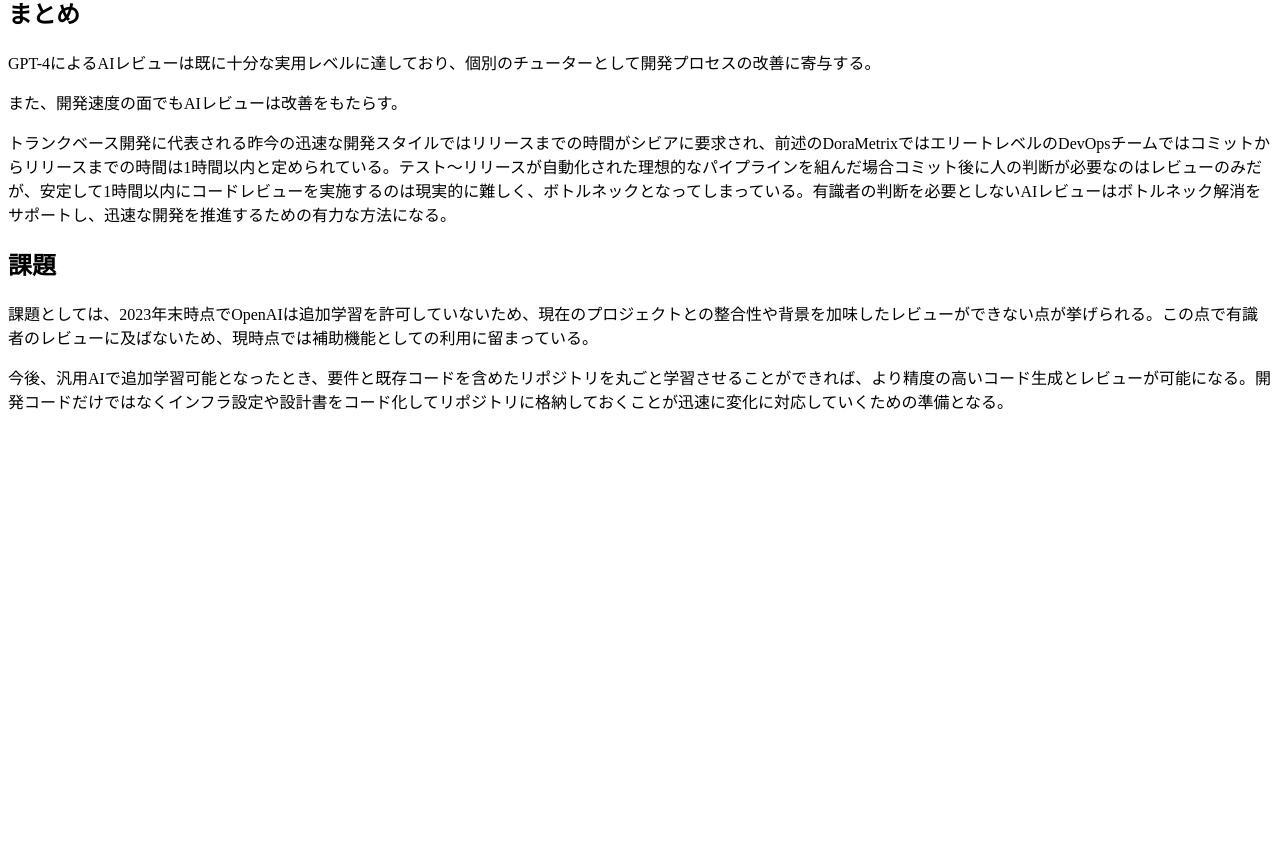
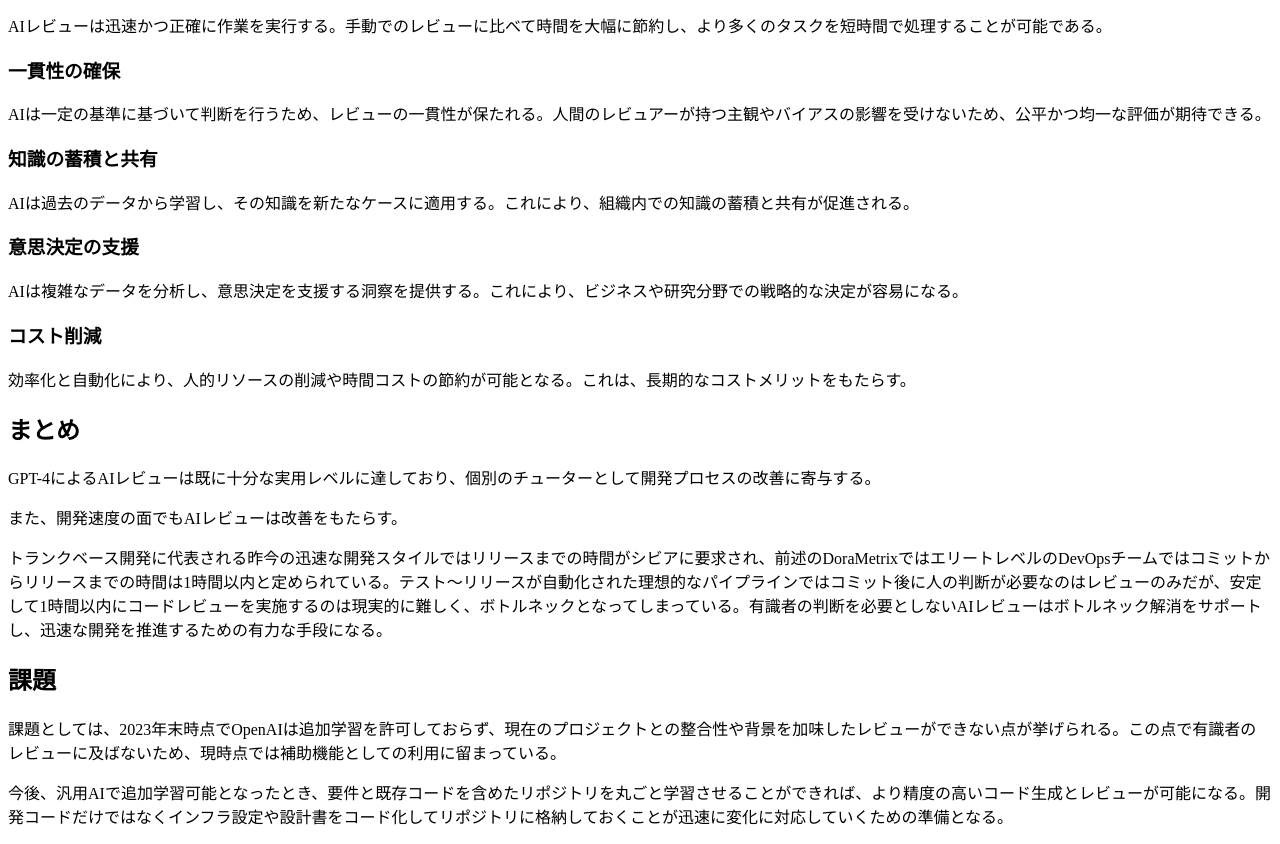
Before and after one commit to gongyong/docs, a Next.js app: page /ai_review/effects_of_aireview in a window 1280 px wide. Shown: the part 1620-2464 px from the top of the page. Before the commit the page ends 2049 px from the top, so only its background shows below. Built offline with nearby package versions, Linux system fonts and the light colour scheme.

Commit message:
ドキュメントレビューのスクショ追加

```diff
--- a/pages/ai_review/effects_of_aireview.mdx
+++ b/pages/ai_review/effects_of_aireview.mdx
@@ -30,8 +30,15 @@
 
 ## 実施結果例
 
-[AIレビュー例](https://gitlab.com/taku-miyanaga/openai-review/-/merge_requests/1)
+### コードレビュー
+
+[AIレビュー例](https://gitlab.com/taku-miyanaga/openai-review/-/merge_requests/1#note_1710772050)
 ![alt](./img/ai-review-screenshot.png)
+
+### ドキュメントレビュー
+
+[AIレビュー例](https://gitlab.com/taku-miyanaga/docs/-/merge_requests/1#note_1711747535)
+![alt](./img/ai-review-screenshot2.png)
 
 ## 効果
 
@@ -65,10 +72,10 @@
 
 また、開発速度の面でもAIレビューは改善をもたらす。
 
-トランクベース開発に代表される昨今の迅速な開発スタイルではリリースまでの時間がシビアに要求され、前述のDoraMetrixではエリートレベルのDevOpsチームではコミットからリリースまでの時間は1時間以内と定められている。テスト〜リリースが自動化された理想的なパイプラインを組んだ場合コミット後に人の判断が必要なのはレビューのみだが、安定して1時間以内にコードレビューを実施するのは現実的に難しく、ボトルネックとなってしまっている。有識者の判断を必要としないAIレビューはボトルネック解消をサポートし、迅速な開発を推進するための有力な方法になる。
+トランクベース開発に代表される昨今の迅速な開発スタイルではリリースまでの時間がシビアに要求され、前述のDoraMetrixではエリートレベルのDevOpsチームではコミットからリリースまでの時間は1時間以内と定められている。テスト〜リリースが自動化された理想的なパイプラインではコミット後に人の判断が必要なのはレビューのみだが、安定して1時間以内にコードレビューを実施するのは現実的に難しく、ボトルネックとなってしまっている。有識者の判断を必要としないAIレビューはボトルネック解消をサポートし、迅速な開発を推進するための有力な手段になる。
 
 ## 課題
 
-課題としては、2023年末時点でOpenAIは追加学習を許可していないため、現在のプロジェクトとの整合性や背景を加味したレビューができない点が挙げられる。この点で有識者のレビューに及ばないため、現時点では補助機能としての利用に留まっている。
+課題としては、2023年末時点でOpenAIは追加学習を許可しておらず、現在のプロジェクトとの整合性や背景を加味したレビューができない点が挙げられる。この点で有識者のレビューに及ばないため、現時点では補助機能としての利用に留まっている。
 
 今後、汎用AIで追加学習可能となったとき、要件と既存コードを含めたリポジトリを丸ごと学習させることができれば、より精度の高いコード生成とレビューが可能になる。開発コードだけではなくインフラ設定や設計書をコード化してリポジトリに格納しておくことが迅速に変化に対応していくための準備となる。
```
Also changed, not shown: pages/ai_review/img/ai-review-screenshot2.png (added).
